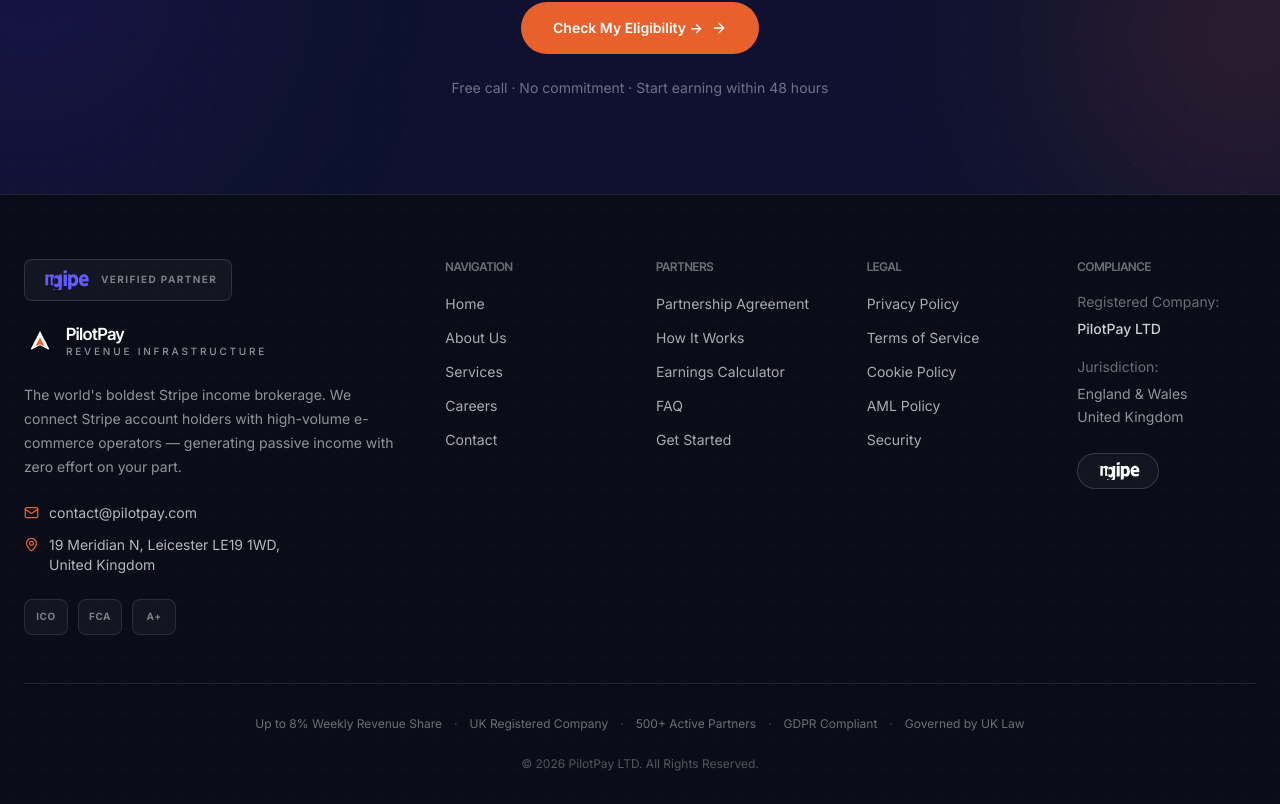
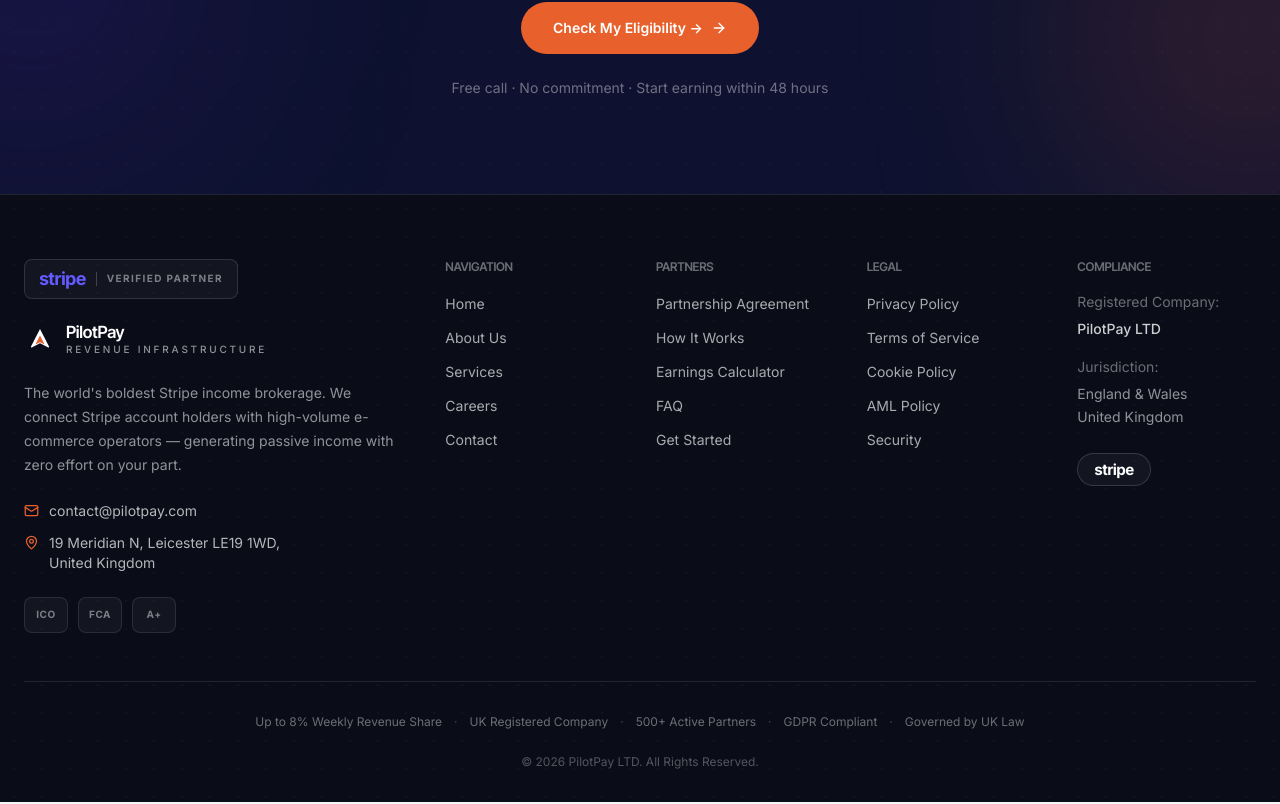
Before and after one commit to 65887-876/pilotpay, a React (Vite) app: page / in a window 1280 px wide. Shown: the part 10219-11023 px from the top of the page. Built offline with nearby package versions, Linux system fonts and the light colour scheme; no server answers.

Commit message:
Replace Stripe SVG with clean typographic wordmark
Co-authored-by: Cursor <cursoragent@cursor.com>

```diff
--- a/src/components/Footer.tsx
+++ b/src/components/Footer.tsx
@@ -127,7 +127,7 @@ export function Footer() {
               </div>
             </div>
             <div className="mt-6 inline-flex items-center rounded-full border border-white/15 bg-white/[0.04] px-4 py-2">
-              <StripeLogo className="h-[18px] w-[3rem]" color="#ffffff" />
+              <StripeLogo tone="white" className="!text-[0.95rem]" />
             </div>
           </div>
         </div>
--- a/src/components/brand/StripeLogo.tsx
+++ b/src/components/brand/StripeLogo.tsx
@@ -1,23 +1,24 @@
 type StripeLogoProps = {
   className?: string
-  color?: string
+  /** brand = Stripe purple (#635BFF), white = for dark backgrounds */
+  tone?: 'brand' | 'white'
 }
 
-/** Official Stripe wordmark — requires evenodd fill rule or letters overlap. */
-export function StripeLogo({ className = 'h-5 w-[3.25rem]', color = '#635BFF' }: StripeLogoProps) {
+/** Stripe wordmark — lowercase typographic lockup (reliable vs. compound SVG paths). */
+export function StripeLogo({ className = '', tone = 'brand' }: StripeLogoProps) {
   return (
-    <svg
-      viewBox="0 0 60 25"
-      xmlns="http://www.w3.org/2000/svg"
-      className={className}
-      aria-hidden
+    <span
+      className={`inline-block select-none font-bold leading-none tracking-[-0.04em] ${
+        tone === 'white' ? 'text-white' : 'text-[#635BFF]'
+      } ${className}`}
+      style={{
+        fontFamily:
+          '"Inter", ui-sans-serif, system-ui, -apple-system, "Segoe UI", sans-serif',
+        fontSize: '1.125rem',
+      }}
+      aria-label="Stripe"
     >
-      <path
-        fill={color}
-        fillRule="evenodd"
-        clipRule="evenodd"
-        d="M59.64 14.28h-8.06c.19 1.93 1.6 2.55 3.2 2.55 1.64 0 2.96-.37 4.05-.95v3.32a8.33 8.33 0 0 1-4.56 1.1c-4.01 0-6.83-2.5-6.83-7.48 0-4.19 2.39-7.52 6.3-7.52 3.92 0 5.96 3.28 5.96 7.5 0 .4-.04 1.26-.06 1.48zm-5.92-5.62c-1.03 0-2.17.73-2.17 2.58h4.25c0-1.85-1.07-2.58-2.08-2.58zM40.95 20.3c-1.44 0-2.32-.6-2.9-1.04l-.02 4.63-4.12.87V5.57h3.76l.08 1.02a4.7 4.7 0 0 1 3.23-1.29c2.9 0 5.62 2.6 5.62 7.4 0 5.23-2.7 7.6-5.65 7.6zM40 8.95c-.95 0-1.54.34-1.97.81l.02 6.12c.4.44.98.78 1.95.78 1.52 0 2.54-1.65 2.54-3.87 0-2.15-1.04-3.84-2.54-3.84zM28.24 5.57h4.13v14.44h-4.13V5.57zm0-4.7L32.37 0v3.36l-4.13.88V.87zm-5.32 7.03v.2h-.08c-.58-.87-1.64-1.54-3.02-1.54-2.87 0-5.27 2.54-5.27 7.42 0 4.82 2.4 7.56 5.27 7.56 1.38 0 2.44-.67 3.02-1.56h.08v.98c0 2.72-1.46 3.96-3.8 3.96a7.86 7.86 0 0 1-4.05-1.17l-.6 3.44c1.17.5 2.7.95 4.8.95 4.42 0 6.83-2.32 6.83-7.98V5.57h-3.76l-.1 1.03zm-3.86 9.7c-1.52 0-2.54-1.65-2.54-3.87 0-2.2 1.02-3.84 2.54-3.84 1.5 0 2.54 1.64 2.54 3.84 0 2.22-1.03 3.87-2.54 3.87zM5.5 5.57h3.9l.26 1.58c.6-.9 1.7-1.87 3.52-1.87 2.3 0 3.6 1.42 3.6 4.12v9.61H12.15v-8.9c0-1.28-.47-1.88-1.46-1.88-.88 0-1.4.6-1.76 1.17v9.61H5.5V5.57z"
-      />
-    </svg>
+      stripe
+    </span>
   )
 }
--- a/src/components/brand/StripePartnerBadge.tsx
+++ b/src/components/brand/StripePartnerBadge.tsx
@@ -7,6 +7,7 @@ export function StripePartnerBadge({ className = '' }: { className?: string }) {
       aria-label="Stripe Verified Partner"
     >
       <StripeLogo />
+      <span className="h-3.5 w-px bg-white/20" aria-hidden />
       <span className="text-[10px] font-bold uppercase tracking-[0.14em] text-white/45">
         Verified Partner
       </span>
```
